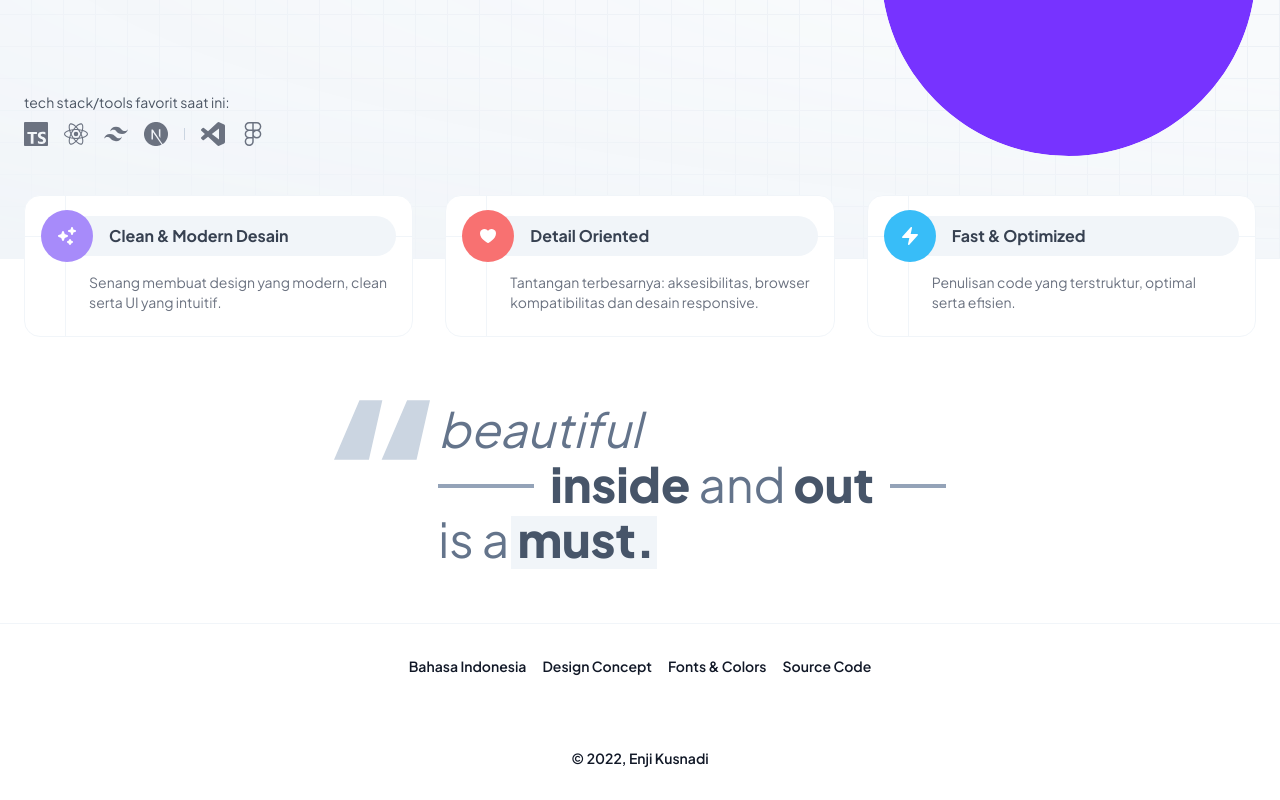
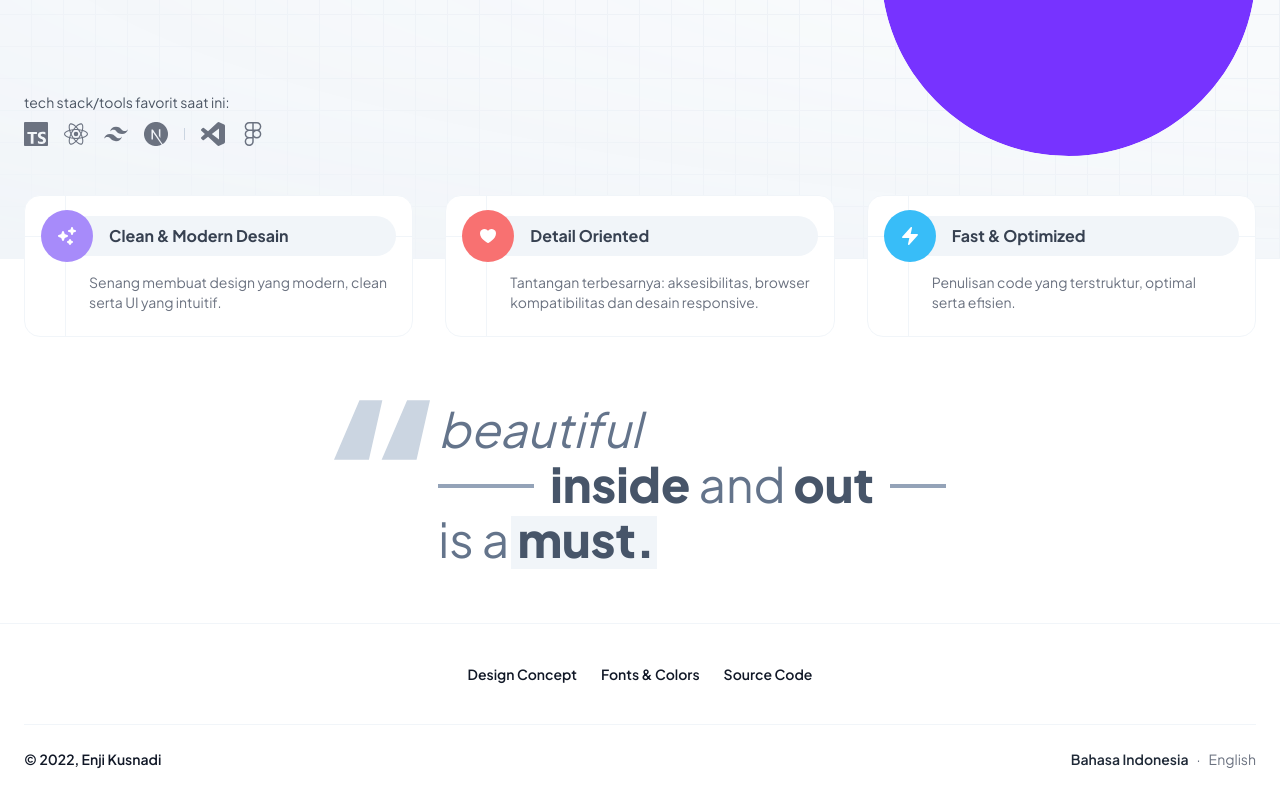
Before and after one commit to enjidev/enji.dev, a Next.js app: page / in a window 1280 px wide. Shown: the part 503-1303 px from the top of the page. Built offline with nearby package versions, Linux system fonts and the light colour scheme; no server answers.

Commit message:
feat: improve footer and add LocaleLink component

```diff
--- a/src/components/Footer.tsx
+++ b/src/components/Footer.tsx
@@ -1,17 +1,39 @@
+import { useRouter } from 'next/router';
 import Link from 'next/link';
 import LastCommit from '@/components/LastCommit';
 import dayjs from '@/utils/dayjs';
 
+type LocaleLinkProps = {
+  id: string;
+  title: string;
+  shortTitle: string;
+};
+
+const LocaleLink = ({ id, title, shortTitle }: LocaleLinkProps) => {
+  const { locale } = useRouter();
+  const isActive = locale === id;
+
+  return !isActive ? (
+    <Link href="/" locale={id} className="group">
+      <span className="group-hover:underline md:hidden">{shortTitle}</span>
+      <span className="hidden group-hover:underline md:inline-block">
+        {title}
+      </span>
+    </Link>
+  ) : (
+    <span className="font-semibold text-gray-800 dark:text-slate-200">
+      <span className="md:hidden">{shortTitle}</span>
+      <span className="hidden md:inline-block">{title}</span>
+    </span>
+  );
+};
+
 const Footer = () => {
   return (
-    <footer className="border-t border-slate-100 py-8 text-sm text-gray-900 dark:border-slate-800 dark:text-slate-200">
+    <footer className="border-t border-slate-100 text-sm text-gray-900 dark:border-slate-800 dark:text-slate-200">
       <div className="content-wrapper">
-        <section className="mb-12 font-semibold">
-          <ul className="flex flex-wrap justify-center gap-x-4 gap-y-1">
-            <li>
-              <Link href="/">Bahasa Indonesia</Link>
-            </li>
-            <li className="w-full sm:hidden"></li>
+        <section className="py-10 font-semibold">
+          <ul className="flex flex-wrap justify-center gap-x-4 gap-y-1 lg:gap-x-6">
             <li>
               <Link href="/">Design Concept</Link>
             </li>
@@ -23,14 +45,23 @@ const Footer = () => {
             </li>
           </ul>
         </section>
-        <section className="mb-2">
-          <div className="flex justify-center text-xs text-gray-500 hover:underline dark:text-slate-400">
-            <LastCommit />
-          </div>
-        </section>
-        <small className="flex justify-center text-sm font-semibold">
-          &copy; {dayjs().format('YYYY')}, Enji Kusnadi
-        </small>
+        <div className="flex justify-between border-t border-slate-100 py-6 text-sm dark:border-slate-800">
+          <section className="flex flex-row items-baseline gap-2">
+            <div className="font-semibold">
+              &copy; {dayjs().format('YYYY')}, Enji Kusnadi
+            </div>
+            <section className="group hidden text-gray-500 dark:text-slate-400 md:block">
+              <LastCommit withDot={true} />
+            </section>
+          </section>
+          <section className="flex flex-row items-baseline gap-2">
+            <div className="flex gap-2 text-gray-500 dark:text-slate-400">
+              <LocaleLink id="id" shortTitle="ID" title="Bahasa Indonesia" />
+              <div>&middot;</div>
+              <LocaleLink id="en" shortTitle="EN" title="English" />
+            </div>
+          </section>
+        </div>
       </div>
     </footer>
   );
--- a/src/components/LastCommit.tsx
+++ b/src/components/LastCommit.tsx
@@ -1,13 +1,25 @@
 import useLastCommit from '@/hooks/useLastCommit';
 import dayjs from '@/utils/dayjs';
 
-const LastCommit = () => {
+interface LastCommitProps {
+  withDot?: boolean;
+}
+
+const LastCommit = ({ withDot = false }: LastCommitProps) => {
   const { commit, isError } = useLastCommit();
 
   return commit && !isError ? (
-    <a href={commit.url} target="_blank" rel="noreferrer">
-      this site has been updated {dayjs(commit.date).fromNow()}.
-    </a>
+    <div>
+      {withDot && <span className="mr-2">&middot;</span>}
+      <a
+        href={commit.url}
+        target="_blank"
+        rel="noreferrer"
+        className="group-hover:underline"
+      >
+        this site has been updated {dayjs(commit.date).fromNow()}.
+      </a>
+    </div>
   ) : (
     <div>&nbsp;</div>
   );
```
